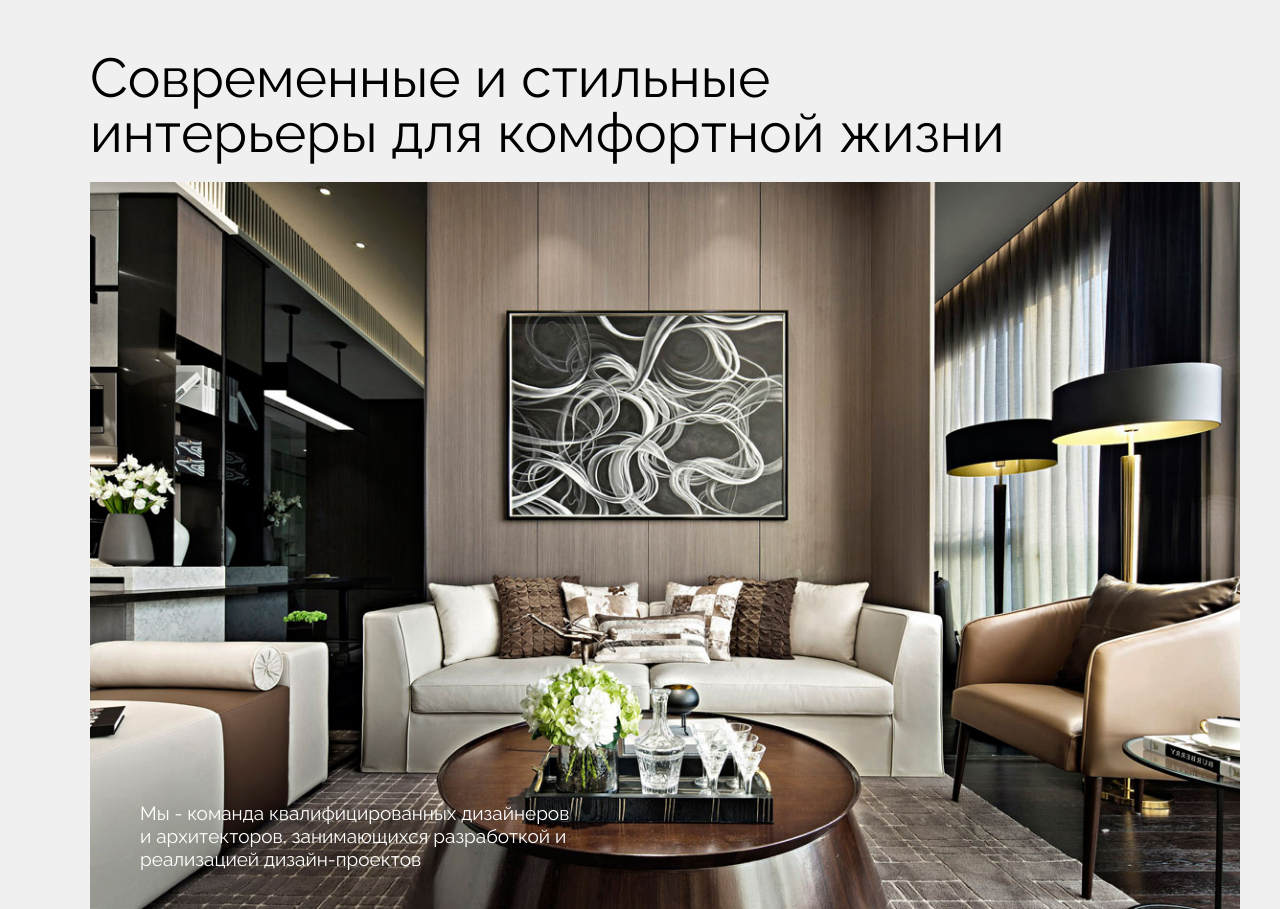
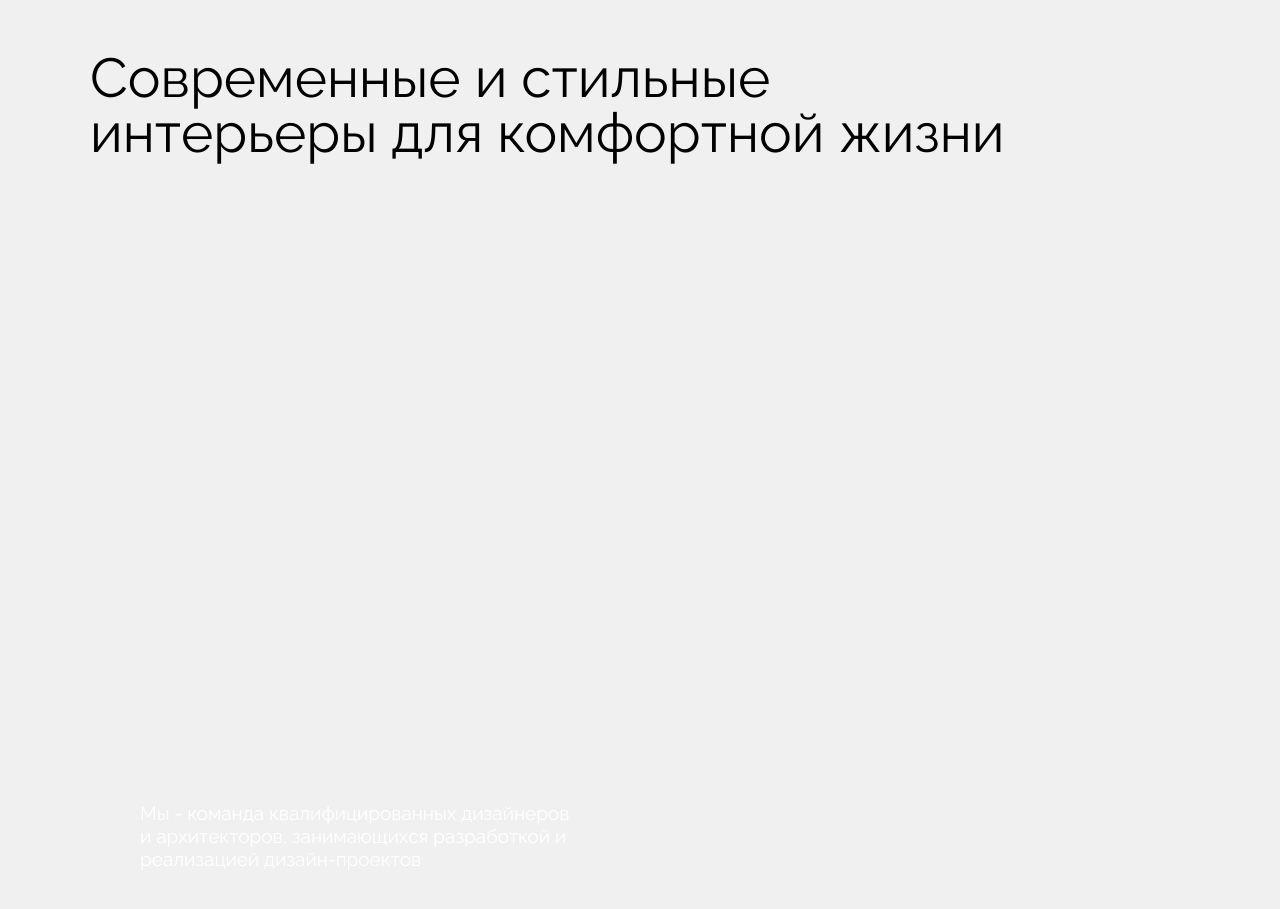
Before and after one commit to asyatsko/Module-2, a plain HTML site: page index.html in a window 1280 px wide. Shown: the top 909 px of the page. Drawn offline with Linux system fonts and the light colour scheme.

Commit message:
Update Styles.css

```diff
--- a/Styles.css
+++ b/Styles.css
@@ -18,7 +18,7 @@ body {
 .text_img {
     width: 1150px;
     height: 750px;
-    background-image: url(style_design.jpg);
+    background-image: url"style_design.jpg";
     background-size: contain;
     background-repeat: no-repeat;
     margin-top: 12px;
```
